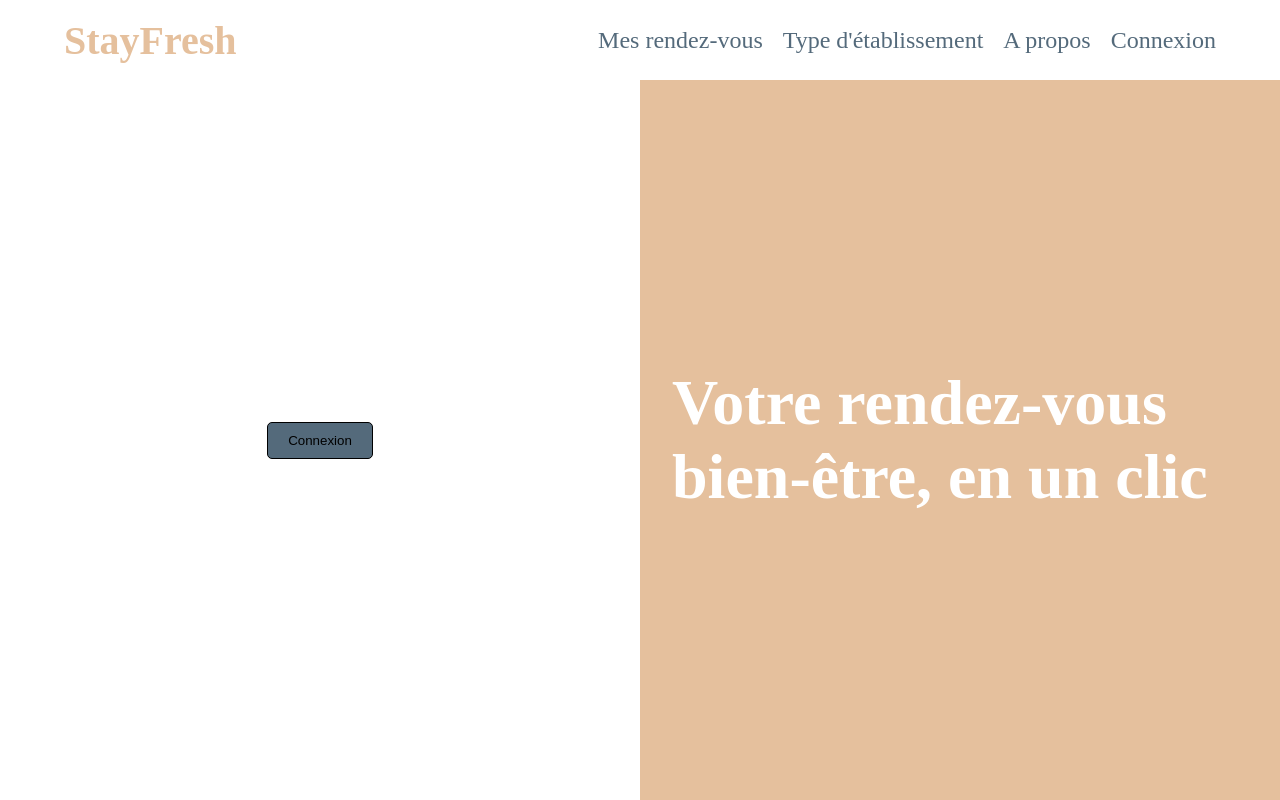
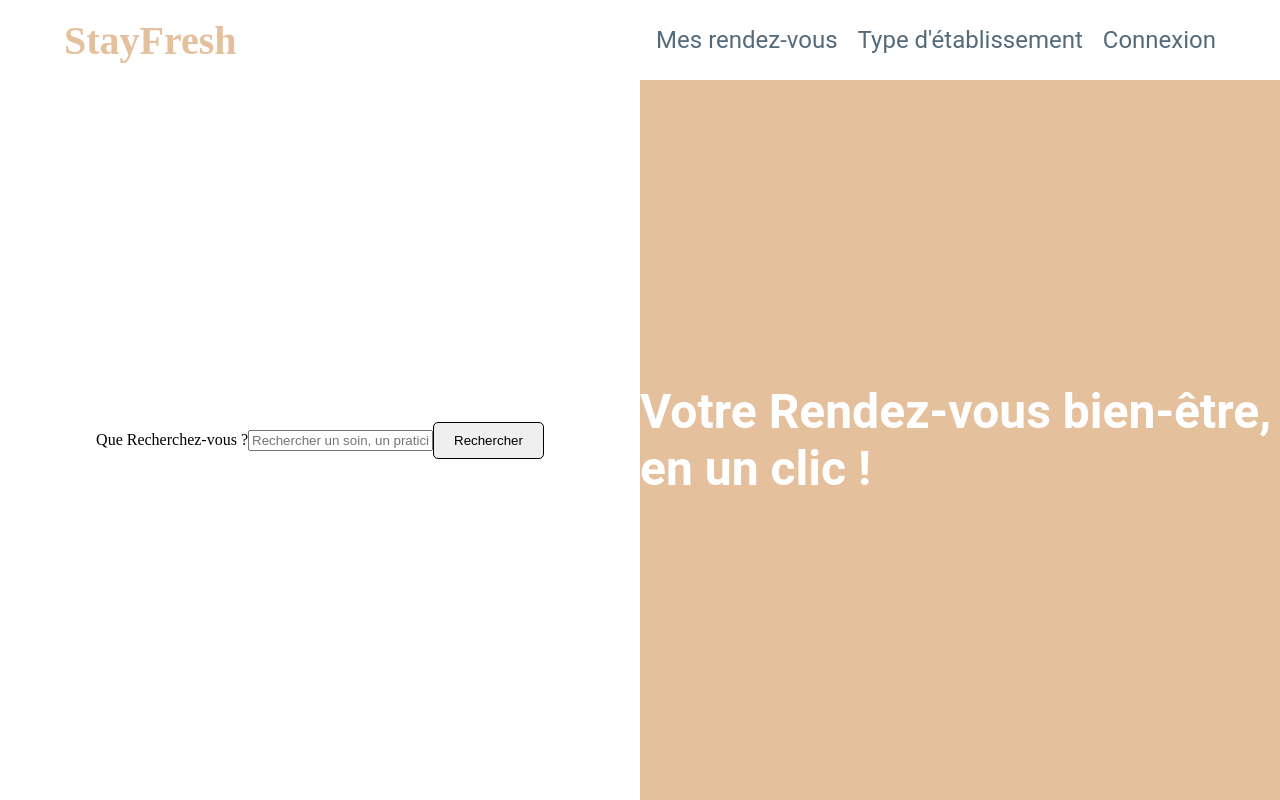
Before and after one commit to StayFreshDev/stayfresh-app, a React (Vite) app: page / in a window 1280 px wide. Built offline with nearby package versions, Linux system fonts and the light colour scheme.

Commit message:
feature/ new home page + archi

```diff
--- /dev/null
+++ b/src/components/Home.tsx
@@ -0,0 +1,24 @@
+import { Button } from "./styles/atoms/Button";
+import { H3 } from "./styles/atoms/Title";
+import { Container, ContainerLeft, ContainerRight } from "./styles/organisms/Containers";
+
+interface ContainerProps { }
+
+const Home: React.FC<ContainerProps> = () => {
+    return (
+        <>
+        <Container>
+            <ContainerLeft>
+                <span>Que Recherchez-vous ?</span>
+                <input type="text" placeholder="Rechercher un soin, un praticien, un établissement..." />
+                <Button type="submit">Rechercher</Button>
+            </ContainerLeft>
+        <ContainerRight>
+            <H3 color="white">Votre Rendez-vous bien-être, en un clic !</H3>
+        </ContainerRight>
+        </Container>
+
+        </>
+    );
+}
+export default Home;
--- a/src/components/styles/atoms/Text.tsx
+++ b/src/components/styles/atoms/Text.tsx
@@ -4,6 +4,7 @@ export const A = styled.a`
     text-decoration: none;
     color: #546A7B;
     font-size: 1.5rem;
+    font-family: 'Roboto', sans-serif;
     `
 
 export const P_Hero = styled.p`
@@ -11,4 +12,5 @@ export const P_Hero = styled.p`
     font-size: 4rem;
     padding: 5%;
     font-weight: bold;
+    font-family: 'Roboto', sans-serif;
     `
--- a/src/components/styles/atoms/Title.tsx
+++ b/src/components/styles/atoms/Title.tsx
@@ -4,3 +4,10 @@ export const H1 = styled.h1`
     color: ${props => props.color};
     font-size: 2.5rem;
     `
+
+export const H3 = styled.h3`
+    color: ${props => props.color};
+    font-size: 3rem;
+    font-weight: bold;
+    font-family: 'Roboto', sans-serif;
+    `
--- a/src/components/styles/organisms/Header.tsx
+++ b/src/components/styles/organisms/Header.tsx
@@ -13,7 +13,6 @@ function Header() {
         <RightNav>
           <A href='#'>Mes rendez-vous</A>
           <A href='#'>Type d'établissement</A>
-          <A href='#'>A propos</A>
           <A href='#'>Connexion</A>
         </RightNav>
       </NavBar>
--- a/src/main.tsx
+++ b/src/main.tsx
@@ -4,13 +4,13 @@ import {
   createBrowserRouter,
   RouterProvider,
 } from "react-router-dom";
-import Connexion from "../src/components/Connexion";
 import Header from "../src/components/styles/organisms/Header";
 import Footer from "../src/components/styles/organisms/Footer";
+import Home from "./components/Home";
 
 
 const router = createBrowserRouter([
-  { path: "/", element: <Connexion /> },
+  { path: "/", element: <Home /> },
 ]);
 
 ReactDOM.createRoot(document.getElementById("root") as HTMLElement).render(
```
